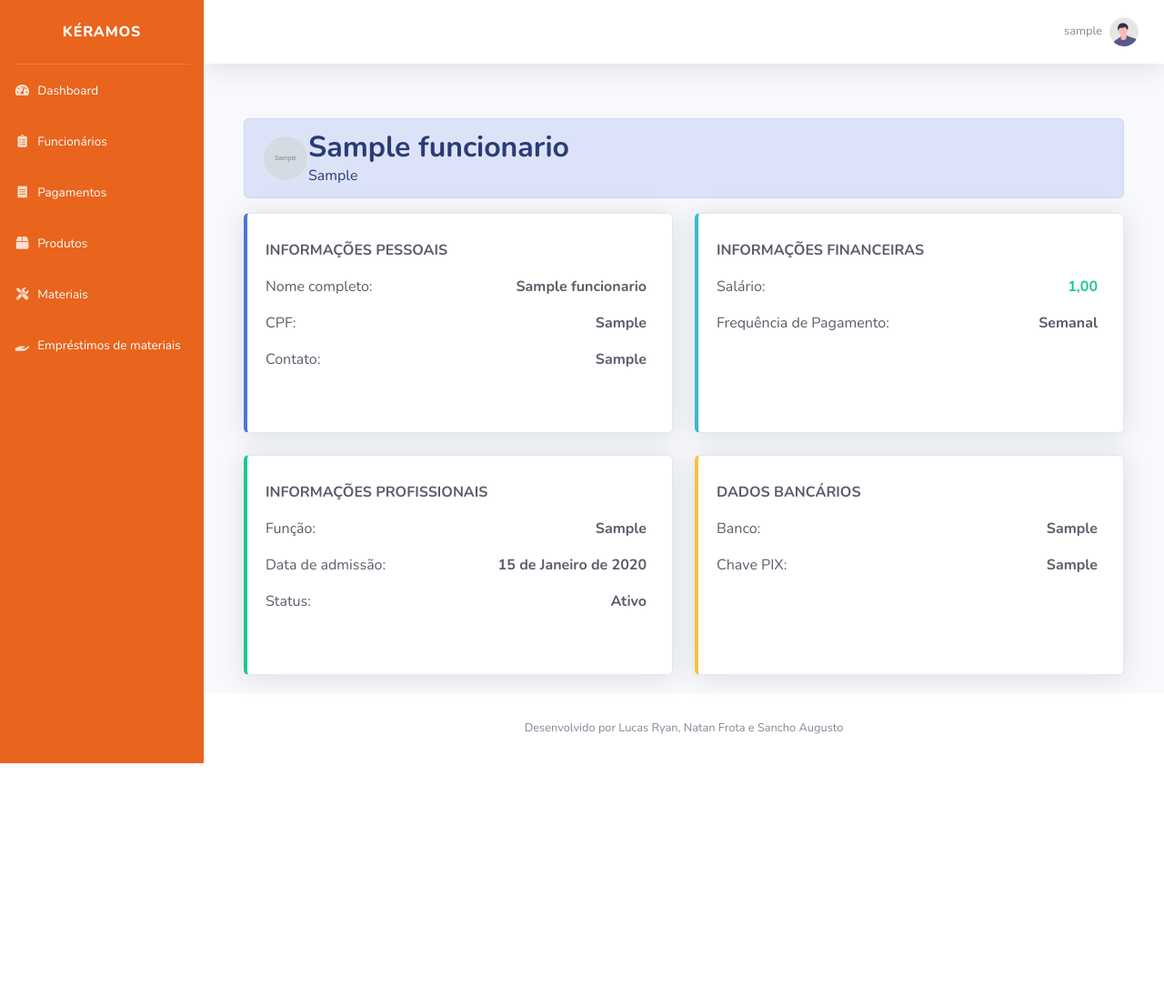
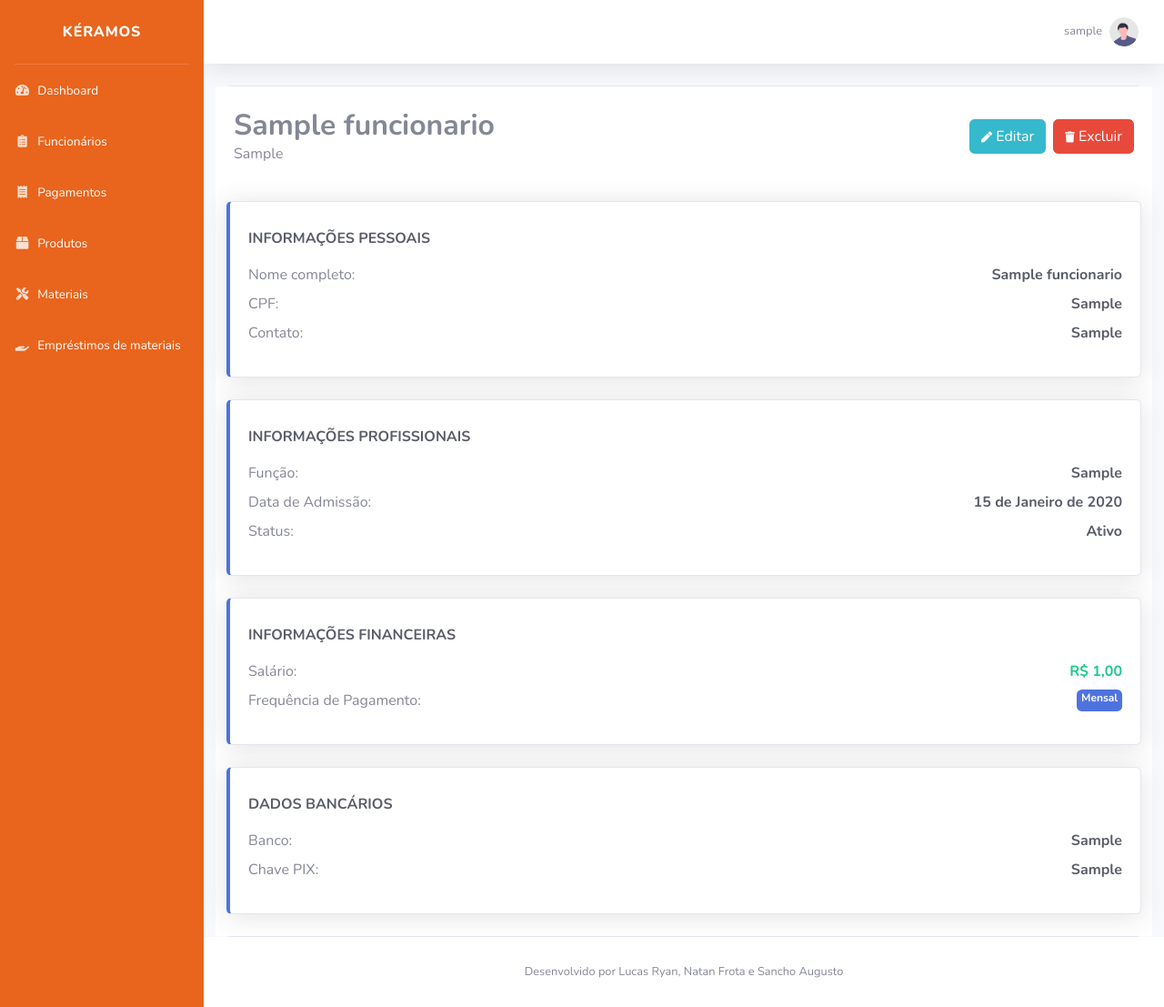
Before and after one commit to lucasxsdw/Gestao_fabrica_ceramica, a Django app: page /funcionario/detalhes/1/ in a window 1280 px wide. Shown: the whole page at 91% size. Before the commit the page ends 839 px from the top, so only its background shows below. Run offline with Django 5.2, Linux system fonts and the light colour scheme; a user stored in the database is signed in; tables that the repository leaves empty hold one stand-in row (values such as "Sample post"); grey boxes marked "Sample" are stand-in pictures; some libraries are stand-ins or nearby versions.

Commit message:
feat: finalização do detalhes de funcionario

```diff
--- a/templates/funcionario/detalhar.html
+++ b/templates/funcionario/detalhar.html
@@ -3,164 +3,119 @@
 {% block title %}Funcionário{% endblock %}
 
 {% block content %}
+<div class="card ">
 
 
 
-        <div class="card-body">
+ <div class="row bg-white ">
 
-              <!-- Foto do funcionário -->
-        <div class="alert alert-primary mt-3 d-flex align-items-center">
-            {% if funcionario.foto %}
-                <img src="{{ funcionario.foto.url }}" alt="Foto de {{ funcionario.nome }}"
-                    class="rounded-circle border me-3" width="50" height="50" />
-            {% endif %}
+
+<div class="col-12 px-0">
+
+
+<div class="alert d-flex justify-content-between align-items-center rounded-0 rounded-top py-4 border-0 w-100">
   <div>
     <h2 class="font-weight-bold mb-0">{{ funcionario.nome }}</h2>
     <p class="mb-0">{{ funcionario.funcao }}</p>
+  </div>
+
+  <div class="d-flex align-items-center ">
+    <a class="btn btn-info" href="{% url 'funcionario:editar_funcionario' funcionario.id %}">
+      <i class="fas fa-pen fa-xs"></i> Editar
+    </a>
+    <button class="btn btn-danger ml-2"
+            data-toggle="modal"
+            data-target="#modalConfirmacaoExclusao"
+            data-url='{% url 'funcionario:excluir_funcionario' funcionario.id %}'>
+      <i class="fas fa-trash fa-xs"></i> Excluir
+    </button>
   </div>
 </div>
 
 
 
-          <div class="row">
-            <div class="col-md-6 mb-4">
-                <div class="card border-left-primary shadow h-50 py-2 mb-4">
+
+    <div class="col-12 mb-4 ">
+      <div class="card border-left-primary shadow py-2">
         <div class="card-body">
-                                    <div class="row no-gutters align-items-center">
-                                        <div class="col mr-2">
-
-                                           <div class="text-dark text-uppercase font-weight-bold mb-3 fs-3">
+          <div class="text-dark text-uppercase font-weight-bold mb-3 ">
             Informações Pessoais
           </div>
-
-
-                                            <div class="d-flex justify-content-between text-dark font-weight-bold mb-3">
-                                                <span  class="font-weight-normal">Nome completo:</span>
-                                                <span class="font-weight-bold text-dark">{{ funcionario.nome }}</span>
+          <div class="d-flex justify-content-between mb-2">
+            <span class="text-muted">Nome completo:</span>
+            <span class="text-dark font-weight-bold">{{ funcionario.nome }}</span>
           </div>
-
-                                            <div class="d-flex justify-content-between text-dark font-weight-bold mb-3">
-                                                <span  class="font-weight-normal" >CPF:</span>
-                                                <span class="font-weight-bold text-dark">{{ funcionario.cpf }}</span>
+          <div class="d-flex justify-content-between mb-2">
+            <span class="text-muted">CPF:</span>
+            <span class="text-dark font-weight-bold">{{ funcionario.cpf }}</span>
           </div>
-
-                                            <div class="d-flex justify-content-between text-dark font-weight-bold mb-3">
-                                                <span class="font-weight-normal">Contato:</span>
-                                                <span class="font-weight-bold text-dark ">{{ funcionario.contato }}</span>
-                                            </div>
-
-
-
-
-                                        </div>
-
-                                    </div>
-                                </div>
-                </div>
-
-
-                <div class="card border-left-success shadow h-50 py-2 mb-4">
-                                <div class="card-body">
-                                    <div class="row no-gutters align-items-center">
-                                        <div class="col mr-2">
-
-                                           <div class="text-dark text-uppercase font-weight-bold mb-3 fs-3">
-                                               Informações Profissionais
-                                            </div>
-
-
-                                            <div class="d-flex justify-content-between text-dark font-weight-bold mb-3">
-                                                <span  class="font-weight-normal">Função:</span>
-                                                <span class="font-weight-bold text-dark">{{ funcionario.funcao }}</span>
-                                            </div>
-
-                                            <div class="d-flex justify-content-between text-dark font-weight-bold mb-3">
-                                                <span  class="font-weight-normal" >Data de admissão:</span>
-                                                <span class="font-weight-bold text-dark">{{ funcionario.data_admissao }}</span>
-                                            </div>
-
-                                            <div class="d-flex justify-content-between text-dark font-weight-bold mb-3">
-                                                <span class="font-weight-normal">Status:</span>
-                                                <span class="font-weight-bold text-dark ">{{ funcionario.status }}</span>
-                                            </div>
-
-
-
-
-                                        </div>
-
-                                    </div>
-                                </div>
-                    </div>
-
-            </div>
-
-            <div class="col-md-6 mb-4">
- <div class="card border-left-info shadow h-50 py-2 mb-4">
-                                <div class="card-body">
-                                    <div class="row no-gutters align-items-center">
-                                        <div class="col mr-2">
-
-                                           <div class="text-dark text-uppercase font-weight-bold mb-3 fs-3">
-                                               Informações Financeiras
-
-                                            </div>
-
-
-                                            <div class="d-flex justify-content-between text-dark font-weight-bold mb-3">
-                                                <span  class="font-weight-normal">Salário:</span>
-                                                <span class="font-weight-bold text-success">{{ funcionario.salario }}</span>
-                                            </div>
-
-                                            <div class="d-flex justify-content-between text-dark font-weight-bold mb-3">
-                                                <span  class="font-weight-normal" >Frequência de Pagamento:</span>
-                                                <span class="font-weight-bold text-dark ">{{ funcionario.frequencia_pagamento }}</span>
-                                            </div>
-
-
-
-                                        </div>
-
-                                    </div>
-                                </div>
-                        </div>
-
-
-                        <div class="card border-left-warning shadow h-50 py-2 mb-4">
-                                <div class="card-body">
-                                    <div class="row no-gutters align-items-center">
-                                        <div class="col mr-2">
-
-                                           <div class="text-dark text-uppercase font-weight-bold mb-3 fs-3">
-                                               Dados Bancários
-
-                                            </div>
-
-
-                                            <div class="d-flex justify-content-between text-dark font-weight-bold mb-3">
-                                                <span  class="font-weight-normal">Banco:</span>
-                                                <span class="font-weight-bold text-dark">{{ funcionario.banco }}</span>
-                                            </div>
-
-                                            <div class="d-flex justify-content-between text-dark font-weight-bold mb-3">
-                                                <span  class="font-weight-normal" >Chave PIX:</span>
-                                                <span class="font-weight-bold text-dark ">{{ funcionario.chave_pix }}</span>
-                                            </div>
-
-
-
-                                        </div>
-
+          <div class="d-flex justify-content-between mb-2">
+            <span class="text-muted">Contato:</span>
+            <span class="text-dark font-weight-bold">{{ funcionario.contato }}</span>
           </div>
         </div>
       </div>
     </div>
 
 
+    <div class="col-12  mb-4 ">
+      <div class="card  border-left-primary shadow py-2">
+        <div class="card-body">
+          <div class="text-dark text-uppercase font-weight-bold mb-3 fs-5">
+            Informações Profissionais
+          </div>
+          <div class="d-flex justify-content-between mb-2">
+            <span class="text-muted">Função:</span>
+            <span class="text-dark font-weight-bold">{{ funcionario.funcao }}</span>
+          </div>
+          <div class="d-flex justify-content-between mb-2">
+            <span class="text-muted">Data de Admissão:</span>
+            <span class="text-dark font-weight-bold">{{ funcionario.data_admissao }}</span>
+          </div>
+          <div class="d-flex justify-content-between mb-2">
+            <span class="text-muted">Status:</span>
+            <span class="text-dark font-weight-bold">{{ funcionario.status }}</span>
+          </div>
+        </div>
+      </div>
+    </div>
 
+    <div class="col-12 mb-4 ">
+      <div class="card  border-left-primary  shadow py-2">
+        <div class="card-body">
+          <div class="text-dark text-uppercase font-weight-bold mb-3 ">
+            Informações Financeiras
+          </div>
+          <div class="d-flex justify-content-between mb-2">
+            <span class="text-muted">Salário:</span>
+            <span class="text-success font-weight-bold">R$ {{ funcionario.salario }}</span>
+          </div>
+          <div class="d-flex justify-content-between mb-2 ">
+            <span class="text-muted ">Frequência de Pagamento:</span>
+            <span class="badge bg-primary text-white">Mensal</span>
+          </div>
+        </div>
+      </div>
+    </div>
 
-
+    <div class="col-12 mb-4 ">
+      <div class="card  border-left-primary shadow py-2">
+        <div class="card-body">
+          <div class="text-dark text-uppercase font-weight-bold mb-3 fs-5">
+            Dados Bancários
+          </div>
+          <div class="d-flex justify-content-between mb-2">
+            <span class="text-muted">Banco:</span>
+            <span class="text-dark font-weight-bold">{{ funcionario.banco }}</span>
+          </div>
+          <div class="d-flex justify-content-between mb-2">
+            <span class="text-muted">Chave PIX:</span>
+            <span class="text-dark font-weight-bold">{{ funcionario.chave_pix }}</span>
+          </div>
+        </div>
+      </div>
+    </div>
+  </div>
 
 </div>
-    </div>
 {% endblock %}
```
Also changed, not shown: templates/funcionario/form.html (+7 -28 lines). Lines whose indentation alone changed are shown as unchanged.
